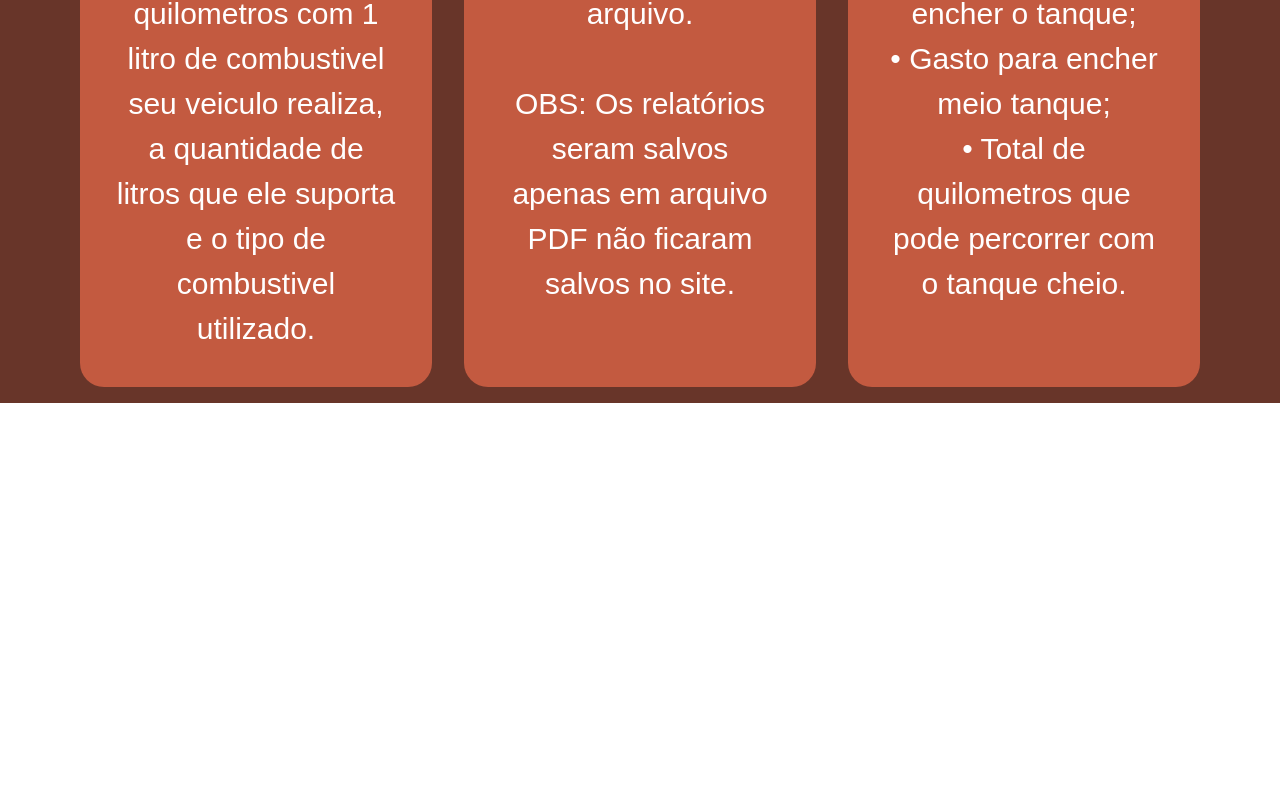
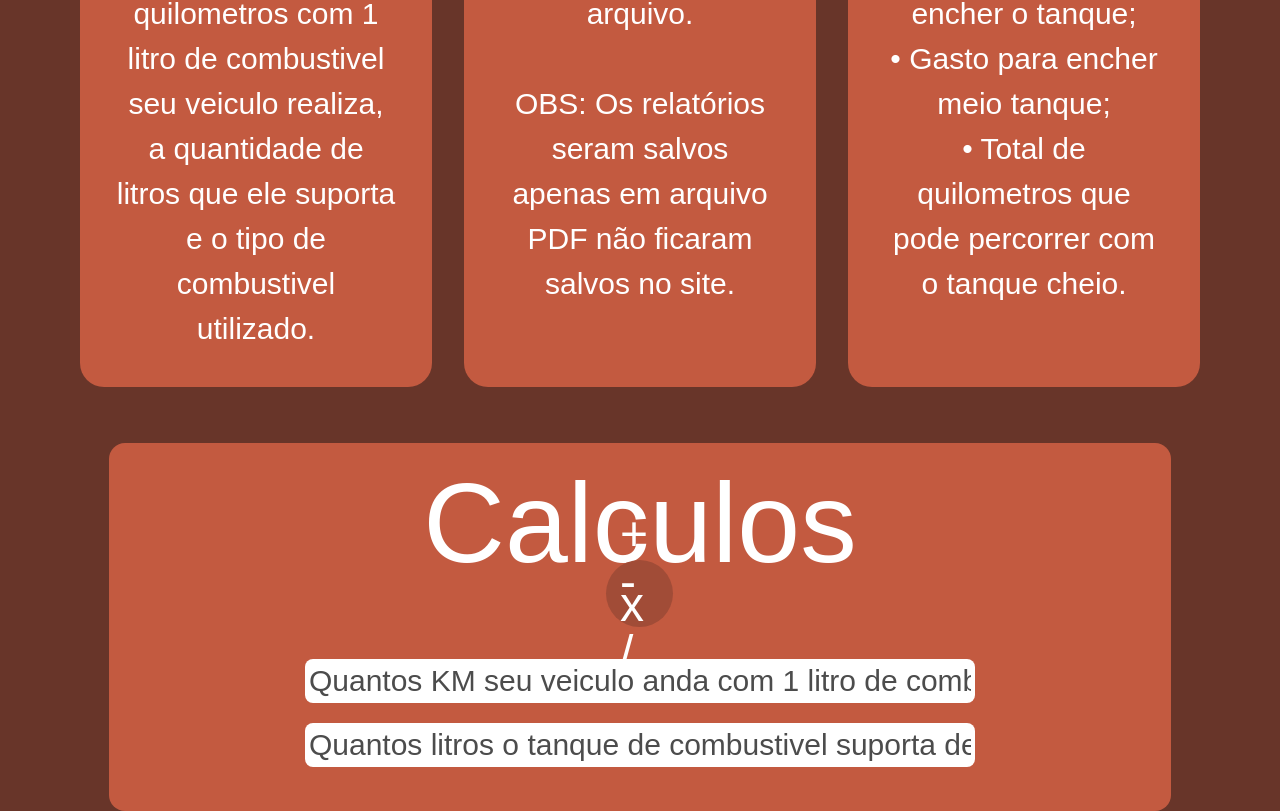
Before and after one commit to Guilherme-Ferreira-Tombini/Fisher-combustion, a Next.js app: page / in a window 1280 px wide. Shown: the part 1247-2058 px from the top of the page. Before the commit the page ends 1650 px from the top, so only its background shows below. Built offline with nearby package versions, Linux system fonts and the light colour scheme; a web font is replaced by a local one.

Commit message:
feat: added part of fields for calculations

```diff
--- /dev/null
+++ b/src/app/components/Calculate.tsx
@@ -0,0 +1,22 @@
+import SymbolForCalculations from "./SymbolForCalculations"
+
+export default function Calculate(){
+    return(
+        <div className="grid grid-cols-1 justify-items-center mt-10 bg-[#C35A40] w-[83%] p-6 rounded-2xl">
+            <h1 className="flex flex-col justify-center items-center leading-none text-[113px]">
+                Calculos
+            </h1>
+            <SymbolForCalculations/>
+            <div className="w-[70%] p-5 mt-3">
+               <input
+                 className="rounded-lg w-full text-center text-3xl placeholder-[#4C4C4C] text-black p-1"
+                 type="text" id="QuilometroPorLitro"
+                 placeholder="Quantos KM seu veiculo anda com 1 litro de combustivel?"/>
+                 <input
+                 className="rounded-lg w-full text-center text-3xl placeholder-[#4C4C4C] text-black p-1 mt-5"
+                 type="text" id="TanqueTotal"
+                 placeholder="Quantos litros o tanque de combustivel suporta de combustivel?"/>
+            </div>
+        </div>
+    );
+}
--- /dev/null
+++ b/src/app/components/SymbolForCalculations.tsx
@@ -0,0 +1,14 @@
+export default function SymbolForCalculations(){
+    return(
+        <div className="rounded-full bg-[#A14C37] w-[67px] h-[67px] flex flex-col items-center justify-center mt-[-20px]">
+            <div className="w-10 h-[50%] flex flex-col justify-center items-center text-5xl">
+              <p className="w-full grid grid-cols-1 justify-items-center">
+                + -
+              </p>
+              <p className="w-full grid grid-cols-1 justify-items-center mt-[-25px]">
+                x /
+              </p>
+            </div>
+        </div>
+    );
+}
--- a/src/app/page.tsx
+++ b/src/app/page.tsx
@@ -1,3 +1,4 @@
+import Calculate from "./components/Calculate";
 import ExplanatoryTopics from "./components/ExplanatoryTopics";
 import Header from "./components/Header";
 import TopOfPage from "./components/TopOfPage";
@@ -8,6 +9,7 @@ export default function Home() {
       <Header/>
       <TopOfPage/>
       <ExplanatoryTopics/>
+      <Calculate/>
     </div>
   );
 }
```
